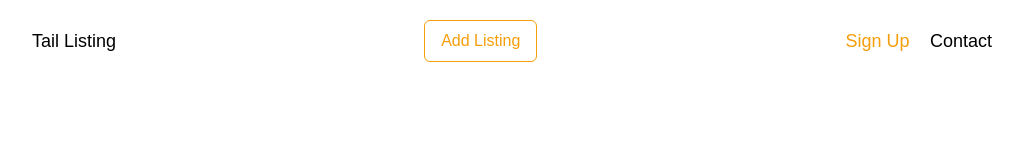
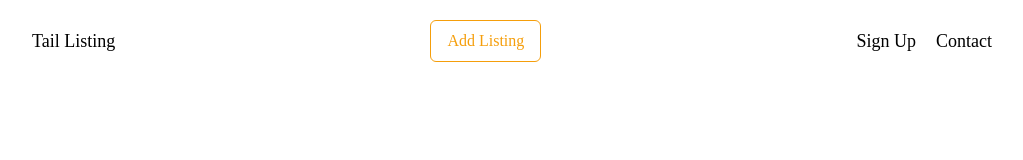
Before and after one commit to Teddy2289/tailwind, a website: page index.html in a window 1280 px wide. Shown: the whole page, without its empty margins (128-1151 px from the left). Drawn offline with Linux system fonts and the light colour scheme.

Commit message:
teste new  branch

```diff
--- a/index.html
+++ b/index.html
@@ -17,7 +17,7 @@
                 </button>
             </div>
             <div class="space-x-4">
-                <button class="text-lg text-amber-500">Sign Up</button>
+                <button class="text-lg">Sign Up</button>
                 <button class="text-lg">Contact</button>
             </div>
         </div>
```
Also changed, not shown: dist/css/output.css.
